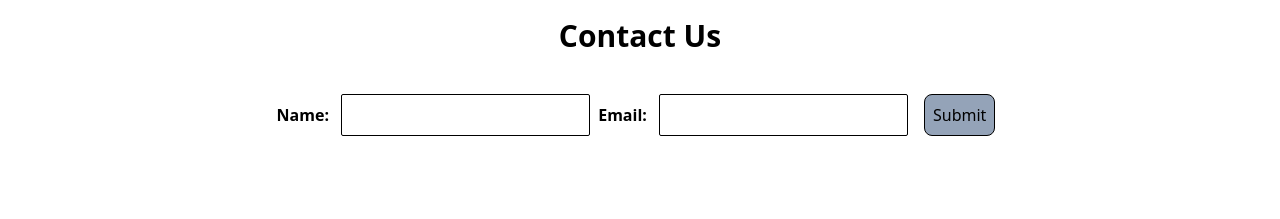
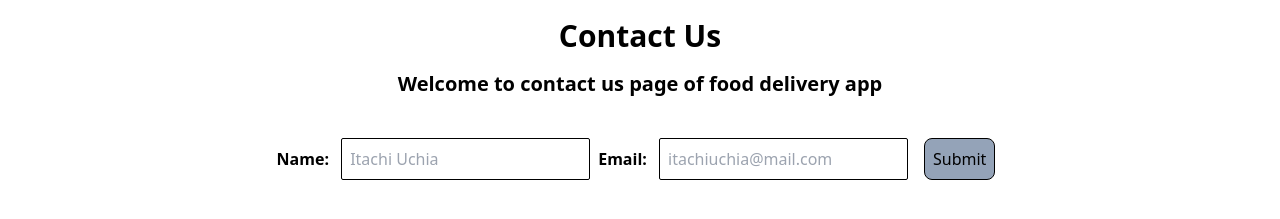
Before and after one commit to 02abhishekchoudhary/namaste-react, a React (Vite) app: page /contact in a window 1280 px wide. Shown: the part 165-384 px from the top of the page. Built offline with nearby package versions, Linux system fonts and the light colour scheme.

Commit message:
13- Unit testing(Basic), test syntex, it, describe, coverage

```diff
--- a/src/components/Contact.js
+++ b/src/components/Contact.js
@@ -2,16 +2,21 @@ const Contact = () => {
   return (
     <div>
       <h1 className="text-3xl font-bold text-center pt-4">Contact Us</h1>
-      {/* <h2 className="text-xl font-bold text-center pt-4">
+      <p className="text-xl font-bold text-center pt-4">
         Welcome to contact us page of food delivery app
-      </h2> */}
+      </p>
       <form className="text-center pt-8">
         <label className="font-semibold">Name: </label>
-        <input type="text" className="border border-black p-2 m-2 rounded-sm" />
+        <input
+          type="text"
+          className="border border-black p-2 m-2 rounded-sm"
+          placeholder="Itachi Uchia"
+        />
         <label className="font-semibold">Email: </label>
         <input
           type="email"
           className="border border-black p-2 m-2 rounded-sm"
+          placeholder="itachiuchia@mail.com"
         />
         <button className="border border-black bg-slate-400 rounded-lg p-2 m-2">
           Submit
```
Also changed, not shown: 2 other files (tests, documents, lock files or other folders).
